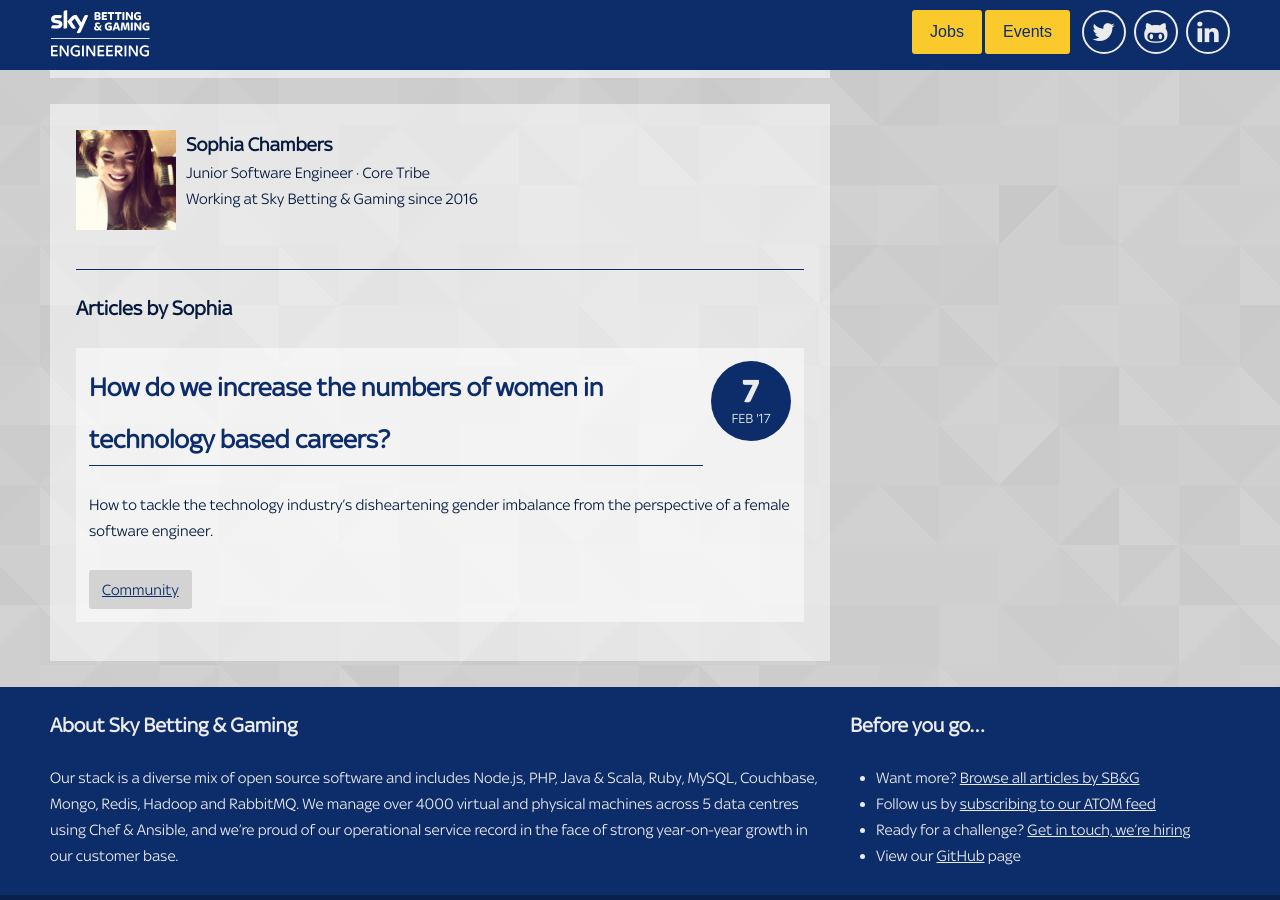
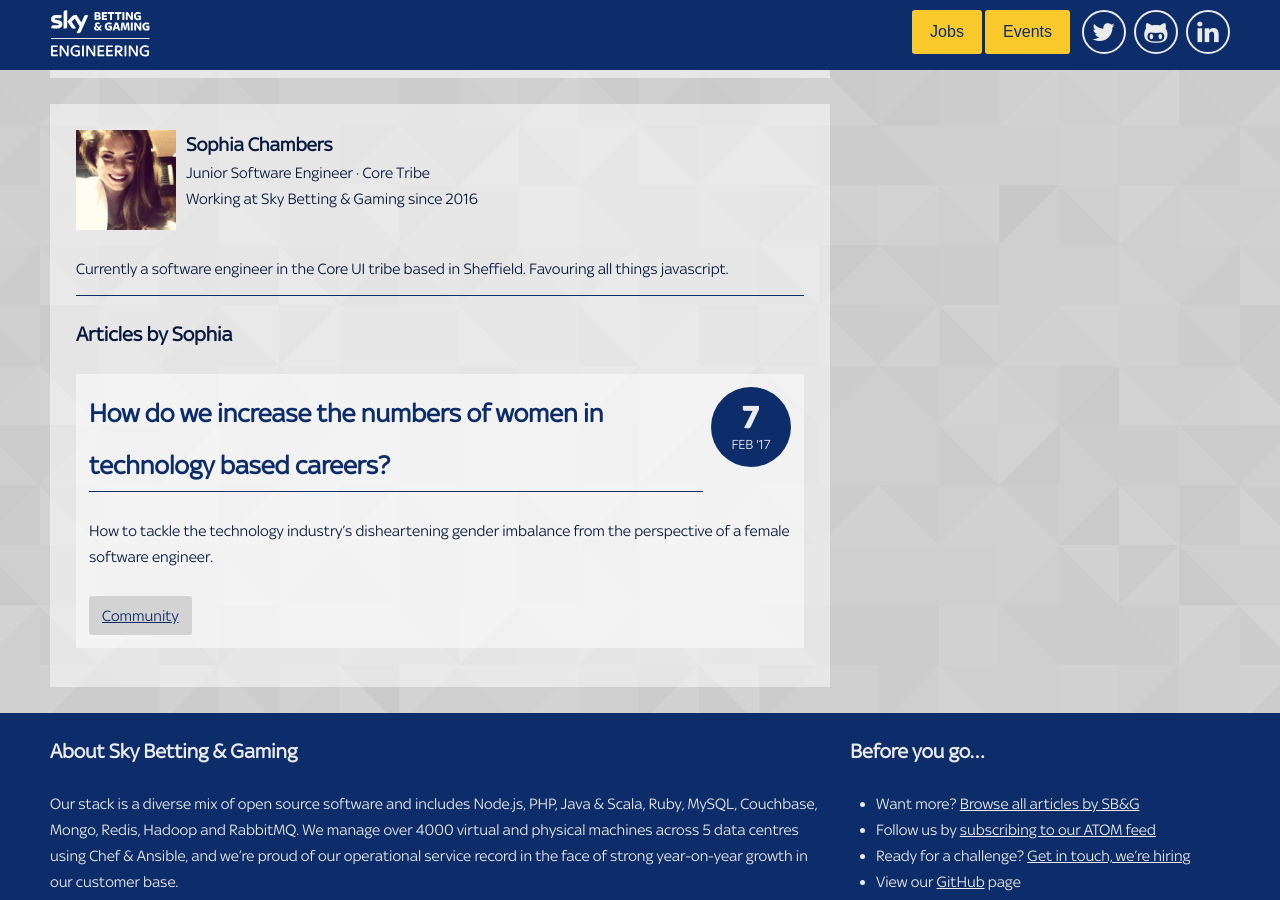
Before and after one commit to skybet/skybet.github.io, a Jekyll site: the page built from authors/index.html, in a window 1280 px wide and 900 px high, scrolled down 27234 px. Built offline with Jekyll 4.4.1, drawn with Linux system fonts in a browser that asks for light colours; nearby versions of some CDN libraries; some web fonts are replaced; comment, search, counter and statistics services are not loaded.

Commit message:
Added bio to Sophia Chambers

```diff
--- a/_data/authors.yml
+++ b/_data/authors.yml
@@ -336,4 +336,4 @@
     role: Junior Software Engineer
     tribe: Core
     startDate: 12-08-2016
-    bio:
+    bio: Currently a software engineer in the Core UI tribe based in Sheffield. Favouring all things javascript.
```
